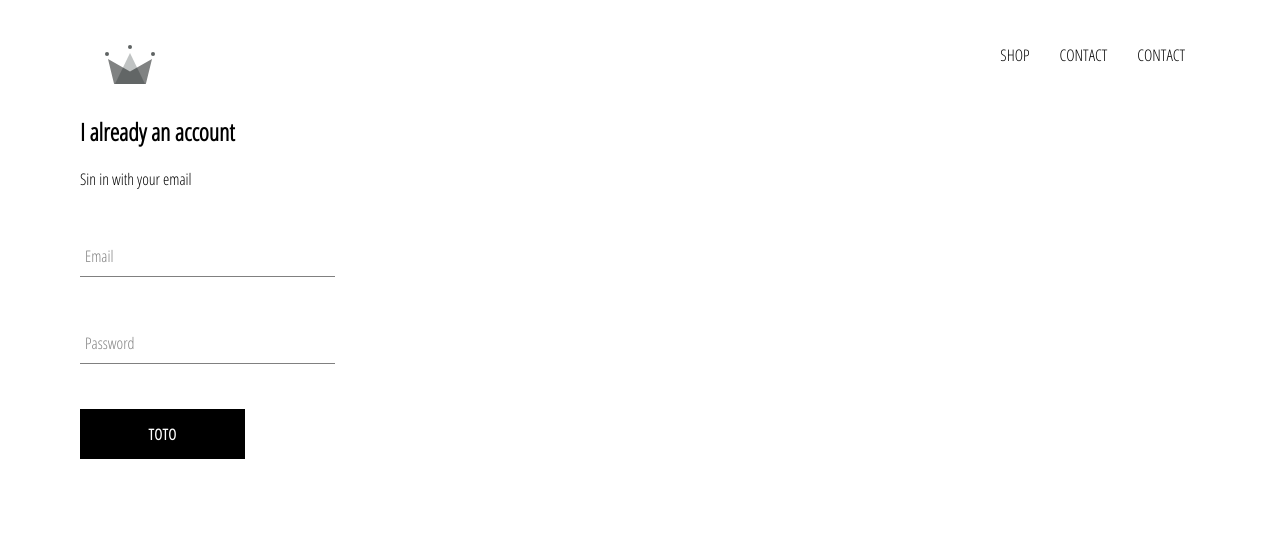
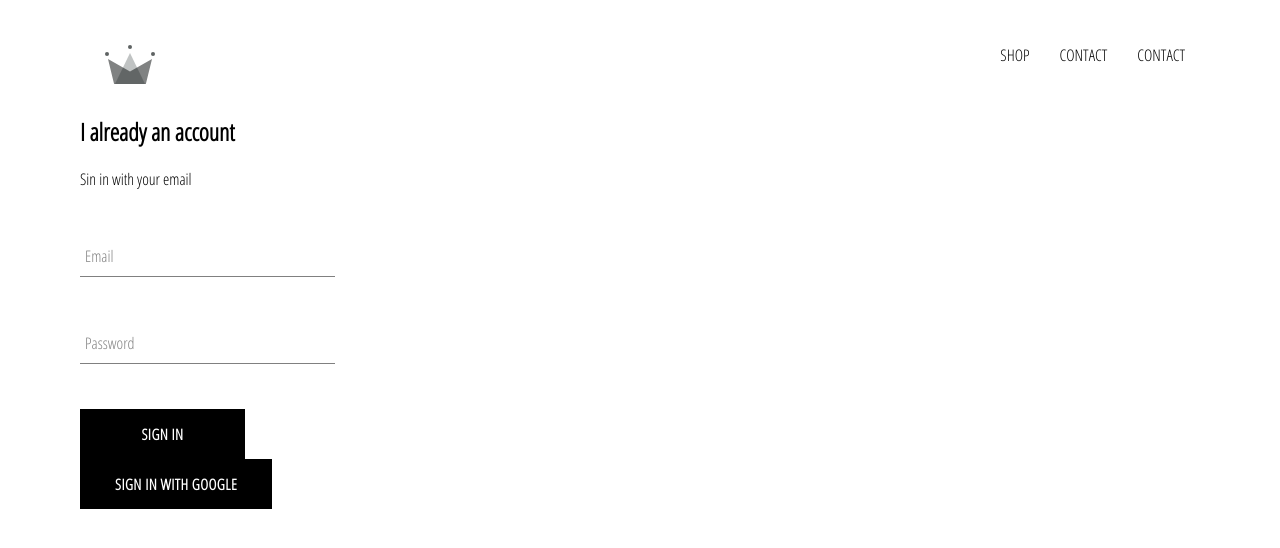
Before and after one commit to nicoWeb31/react-shop, a React (Create React App) app: page /signin in a window 1280 px wide. Shown: the top 548 px of the page. Built offline with nearby package versions, Linux system fonts and the light colour scheme; no server answers.

Commit message:
firebase mise en place

```diff
--- a/src/component/sign-in/SignIn.component.jsx
+++ b/src/component/sign-in/SignIn.component.jsx
@@ -2,7 +2,9 @@ import React from 'react';
 import { useState } from 'react';
 import Field from "../form/Field.componenet";
 import "./SignIn.style.scss";
-import ButtonCustom from "../form/ButtonCustom.component"
+import ButtonCustom from "../form/ButtonCustom.component";
+
+import {singinWhitgoogle} from "../../firebase/firebase.utils"
 
 
 const SignIn = (props) => {
@@ -57,7 +59,9 @@ const SignIn = (props) => {
                         type="Password"
                     />
 
-                <ButtonCustom>toto</ButtonCustom>
+                <ButtonCustom type="submit">Sign In</ButtonCustom>
+                <ButtonCustom onClick={singinWhitgoogle} >Sign In with Google</ButtonCustom>
+
 
             </form>
 
```
Also changed, not shown: 2 other files (tests, documents, lock files or other folders).
